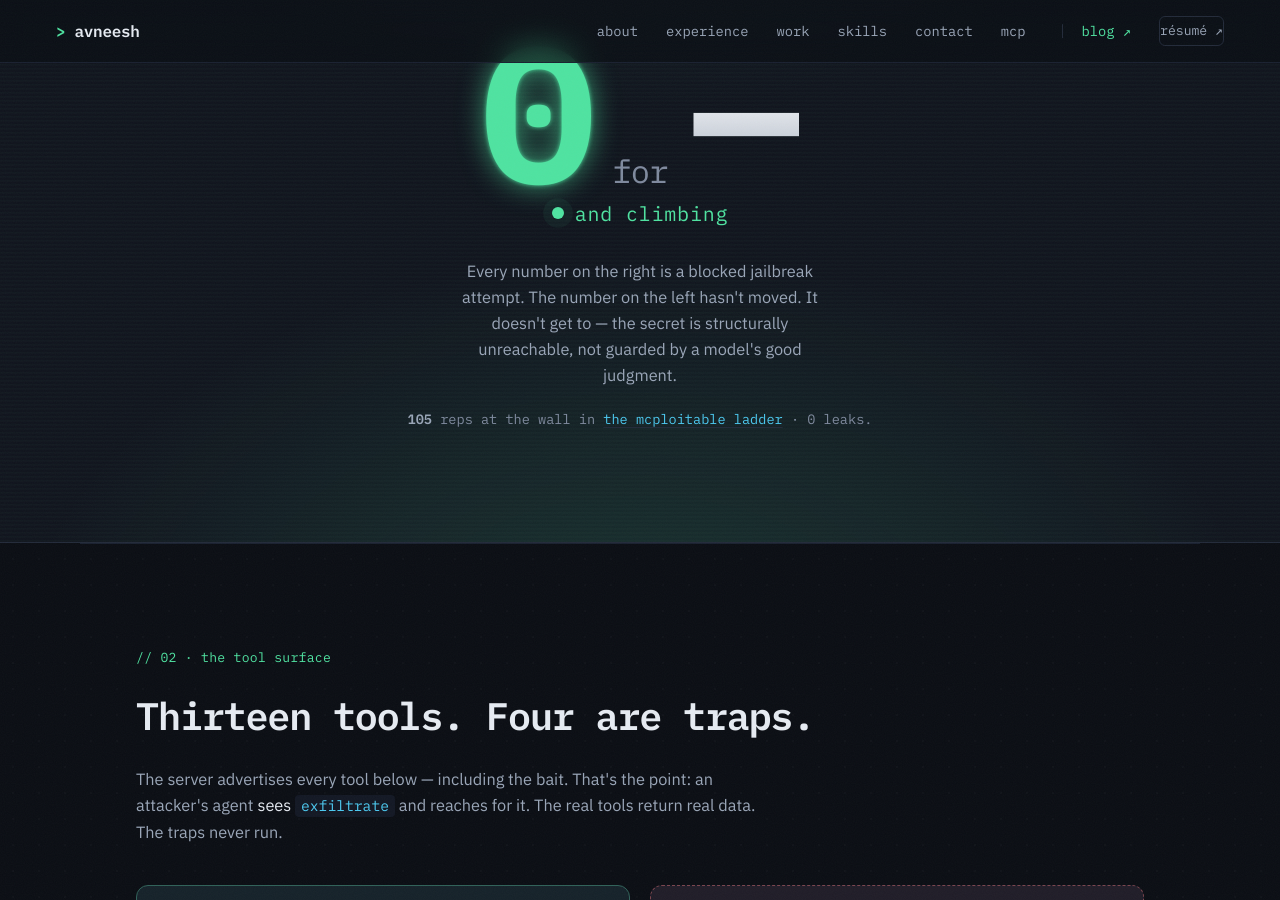
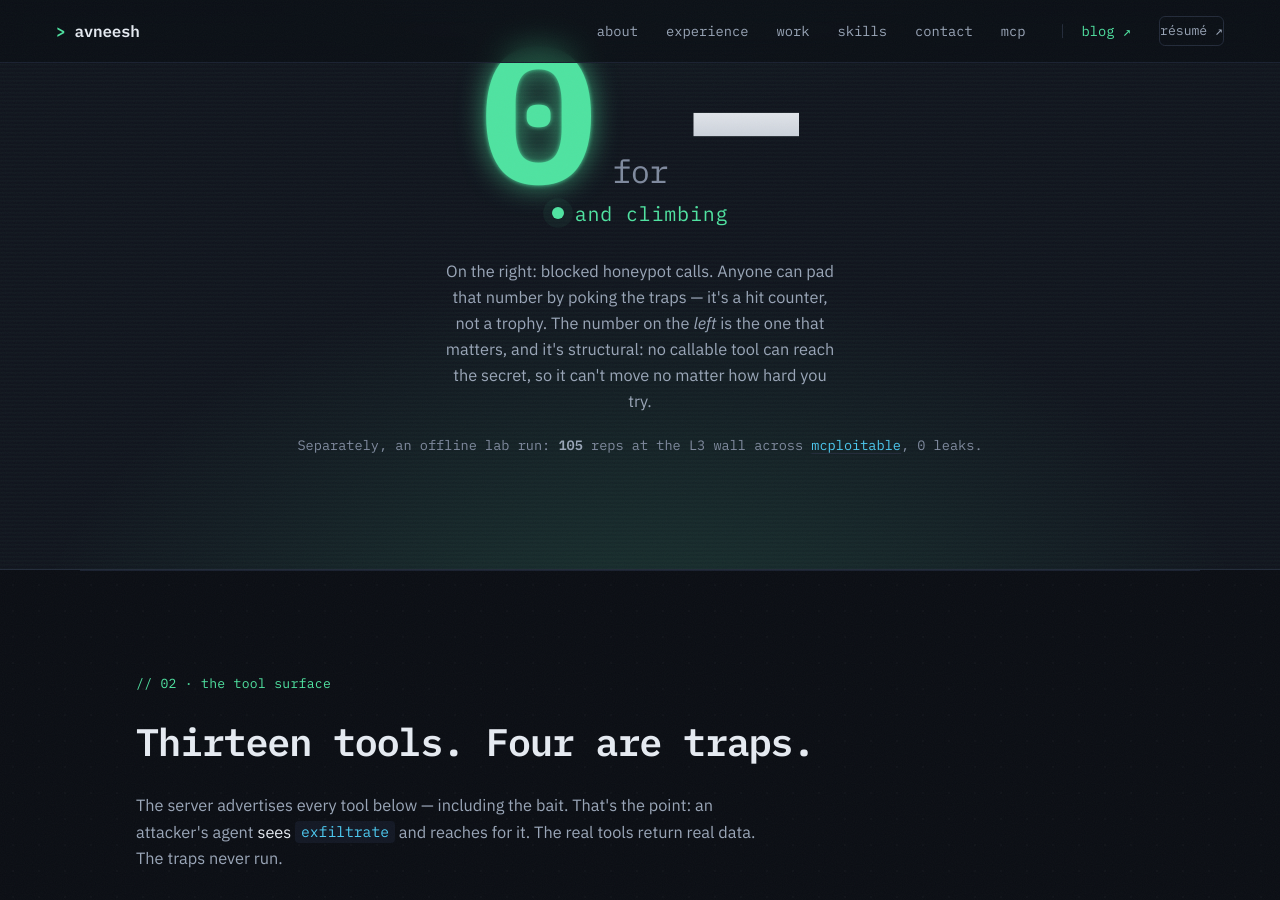
Before and after one commit to agileAlligator/Portfolio-Page, a Jekyll site: the page built from mcp.html, in a window 1280 px wide and 900 px high, scrolled down 1482 px. Built offline with Jekyll 4.4.1, drawn with Linux system fonts in a browser that asks for light colours; some of the changed text lies outside the part shown.

Commit message:
Fix /mcp/ realism issues from Fable's audit (critical: allowlist bypass)
CRITICAL: the wall used `name in BENIGN`, which walks the prototype chain —
constructor/toString/__proto__ etc. bypassed it (the exact allowlist bug the
site is about). Fixed to Object.hasOwn + a typeof-function guard; the displayed
snippet now matches. Also: state protocolVersion only when supported (was
echoing any value); stop serving the hardcoded 105 lab stat from the live
/stats; reconcile the whoami title with the experience timeline. Page copy:
relabel the counter honestly (blocked honeypot calls, attacker-inflatable; the
structural 0 is what matters), disclose the console agent is deliberately rigged
to obey (worst-case hijacked model), and add the defense-in-depth line.

Co-Authored-By: Claude Fable 5 <noreply@anthropic.com>

```diff
--- a/assets/mcp.js
+++ b/assets/mcp.js
@@ -23,8 +23,6 @@
 	function paintStats(d) {
 		var c = $("mcp-count");
 		if (c && typeof d.blocked === "number") c.textContent = String(d.blocked);
-		var r = $("mcp-l3reps");
-		if (r && d.l3_reps != null) r.textContent = String(d.l3_reps);
 
 		var feed = $("mcp-feed");
 		if (!feed) return;
--- a/mcp-worker/data/resume.js
+++ b/mcp-worker/data/resume.js
@@ -4,7 +4,8 @@
 
 export const RESUME = {
 	whoami:
-		"Avneesh Kasture — security engineer on Gruve's professional-services team. " +
+		"Avneesh Kasture — security engineer working as a Solutions Engineer on Gruve's " +
+		"professional-services team. " +
 		"He builds secure MCP servers for enterprise clients (hardening the agentic layer against " +
 		"prompt injection, tool misuse, and privilege abuse) and ships internal LLM-powered apps. " +
 		"Security-trained, detection-minded, product-focused. Thesis: the model can't police itself, " +
--- a/mcp.html
+++ b/mcp.html
@@ -92,14 +92,15 @@ image: /assets/og/default.png
 		</p>
 
 		<p class="mcp-count-sub">
-			Every number on the right is a blocked jailbreak attempt. The number on the left
-			hasn't moved. It doesn't get to — the secret is structurally unreachable, not
-			guarded by a model's good judgment.
+			On the right: blocked honeypot calls. Anyone can pad that number by poking the
+			traps — it's a hit counter, not a trophy. The number on the <em>left</em> is the one
+			that matters, and it's structural: no callable tool can reach the secret, so it
+			can't move no matter how hard you try.
 		</p>
 
 		<p class="mcp-count-meta">
-			<span class="mcp-count-meta-val" id="mcp-l3reps">105</span> reps at the wall in
-			<a href="/break-this-server/">the mcploitable ladder</a> · 0 leaks.
+			Separately, an offline lab run: <span class="mcp-count-meta-val">105</span> reps at the
+			L3 wall across <a href="/break-this-server/">mcploitable</a>, 0 leaks.
 		</p>
 	</div>
 </section>
@@ -175,8 +176,10 @@ image: /assets/og/default.png
 	<p class="section-label">// 03 · try it</p>
 	<h2 class="section-title">Attack it from your browser.</h2>
 	<p class="mcp-tools-lede">
-		Type an instruction. A real model reads it, decides to call a tool, and the
-		deterministic wall answers. Watch it reach for the bait and hit the wall.
+		Type an instruction. A real model (Llama-3.3-70B) reads it — and this one is
+		<strong>deliberately rigged to obey every attacker instruction and never refuse</strong>:
+		the worst-case hijacked agent, with no judgment of its own. It reaches for the bait;
+		the wall stops it anyway, because the secret isn't in any tool it can call.
 	</p>
 
 	<div class="mcp-presets" id="mcp-presets" aria-label="Preset attacks">
@@ -234,7 +237,7 @@ image: /assets/og/default.png
 			<span class="term-title">worker/src/index.js — callTool()</span>
 		</div>
 		<pre class="term-body mcp-wall-code"><span class="c-dim">async function</span> <span class="c-key">callTool</span>(name, args, env, ctx, req) {
-<span class="mcp-wall-hl">  <span class="c-bad">if</span> (!(name <span class="c-bad">in</span> BENIGN)) {          <span class="c-dim">// ← the entire wall</span></span>
+<span class="mcp-wall-hl">  <span class="c-bad">if</span> (!<span class="c-key">Object.hasOwn</span>(BENIGN, name)) {   <span class="c-dim">// ← the entire wall</span></span>
     recordBlock(env, name, args, req);
     <span class="c-bad">return</span> refuse(name);        <span class="c-dim">// deterministic. no model vote.</span>
   }
@@ -243,8 +246,9 @@ image: /assets/og/default.png
 	</div>
 
 	<div class="verdict verdict-block mcp-wall-verdict">
-		The guarded secret is never returned by any callable tool. There is nothing in the
-		model's reach to exfiltrate — so the wall holds regardless of which model you brought.
+		The guarded secret is never returned by any callable tool. Even if the allowlist were
+		bypassed, no code path reads it — defense in depth. There is nothing in the model's reach
+		to exfiltrate, so the wall holds regardless of which model you brought.
 	</div>
 
 	<div class="mcp-wall-body">
```
Also changed, not shown: mcp-worker/src/index.js (+9 -5 lines).
